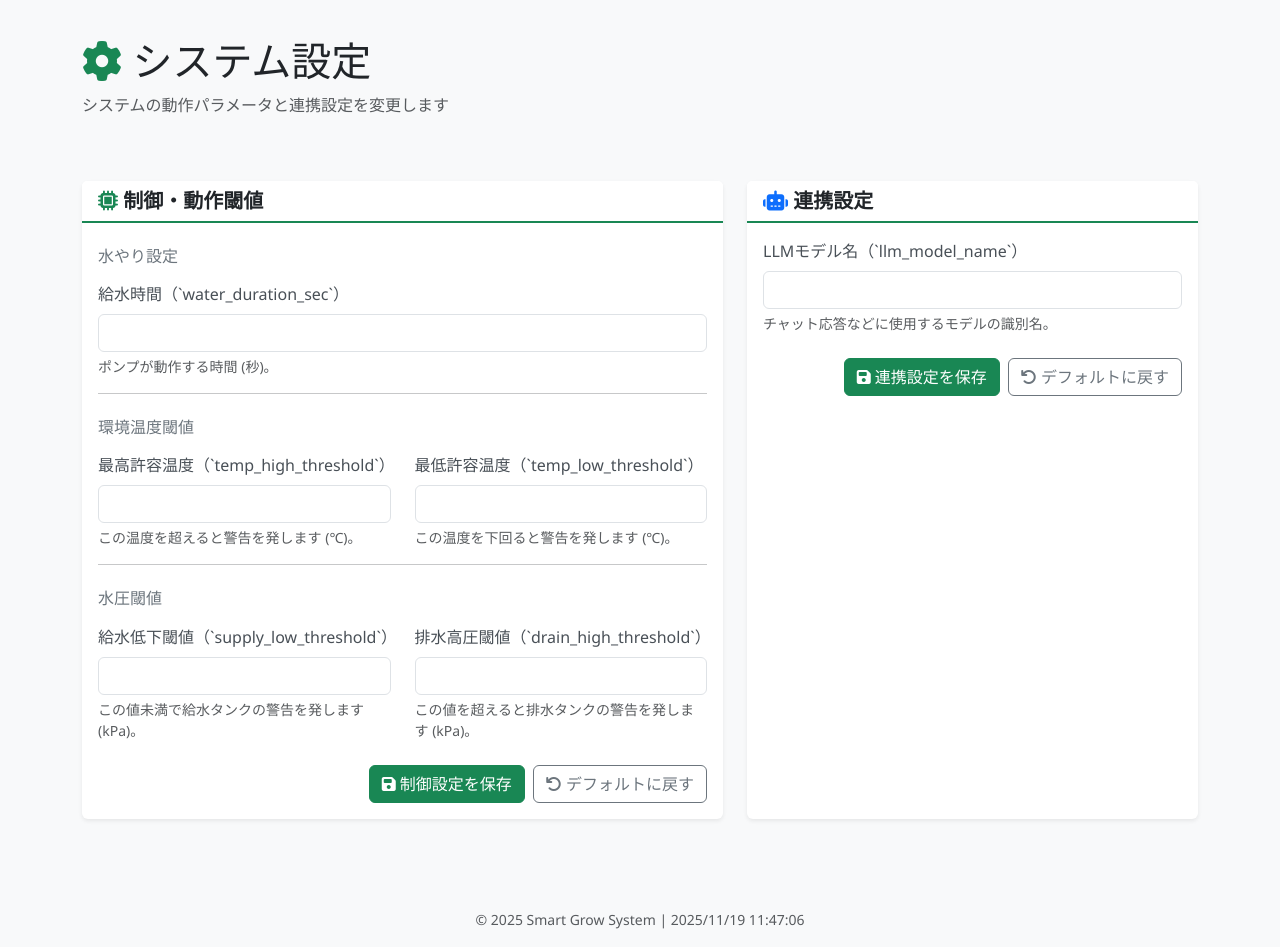
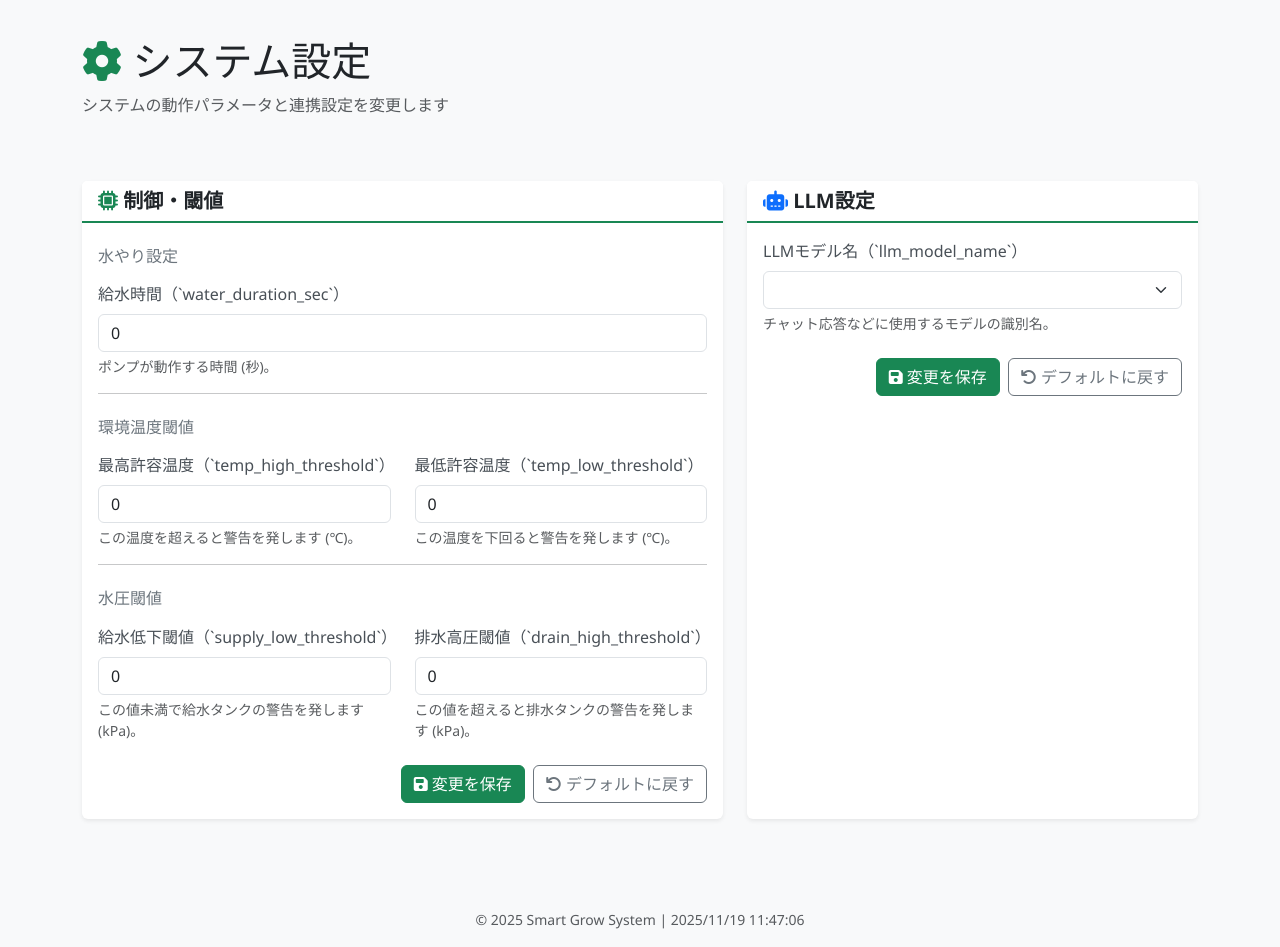
Before and after one commit to nh-dev26/smart-grow-core, a Flask app: page /settings in a window 1280 px wide. Shown: the part 57-1004 px from the top of the page. Run offline with Flask 3, Linux system fonts and the light colour scheme; data that the repository does not hold is empty.

Commit message:
settings関連を作成、APIの作成でほぼ終了

```diff
--- a/web_app/routes/api_routes.py
+++ b/web_app/routes/api_routes.py
@@ -1,7 +1,7 @@
-# web_api_bp/routes/api_routes.py
 from flask import Blueprint, jsonify, request, current_app
 from datetime import datetime
-from .. import services
+from web_app import services
+from config import DEFAULT_SYSTEM_CONFIG
 
 # Blueprintを定義。URLプレフィックスは '/api' に設定
 api_bp = Blueprint('api', __name__, url_prefix='/api')
@@ -182,3 +182,56 @@ def api_ai_chat():
     except Exception as e:
         print(f"API エラー: {e}")
         return jsonify({'error': str(e)}), 500
+
+THRESHOLD_KEYS = [
+    "water_duration_sec",
+    "temp_high_threshold",
+    "temp_low_threshold",
+    "supply_low_threshold",
+    "drain_high_threshold"
+]
+
+@api_bp.route('/settings/thresholds/reset', methods=['POST'])
+def reset_thresholds():
+    """制御・閾値設定をDBにリセットし、新しいデフォルト値を返す"""
+
+    # 【ステップ1】DBリセットのロジックをここに挿入します
+    # 例: services.reset_thresholds_to_default()
+
+    # 【ステップ2】リセット後の値（＝デフォルト値）を抽出
+    default_thresholds = {
+        key: DEFAULT_SYSTEM_CONFIG[key]
+        for key in THRESHOLD_KEYS
+    }
+
+    # 【ステップ3】成功応答を返す
+    return jsonify({
+        "success": True,
+        "config": default_thresholds,
+        "message": "制御・閾値設定がデフォルトにリセットされました。"
+    })
+
+INTEGRATION_KEYS = [
+    "llm_model_name",
+    # "slack_webhook_url" は .env依存なので、UIからは扱わない想定
+]
+
+@api_bp.route('/settings/integrations/reset', methods=['POST'])
+def reset_integrations():
+    """連携設定をDBにリセットし、新しいデフォルト値を返す"""
+
+    # 【ステップ1】DBリセットのロジックをここに挿入します
+    # 例: services.reset_integrations_to_default()
+
+    # 【ステップ2】リセット後の値（＝デフォルト値）を抽出
+    default_integrations = {
+        key: DEFAULT_SYSTEM_CONFIG[key]
+        for key in INTEGRATION_KEYS
+    }
+
+    # 【ステップ3】成功応答を返す
+    return jsonify({
+        "success": True,
+        "config": default_integrations,
+        "message": "連携設定がデフォルトにリセットされました。"
+    })
--- a/web_app/static/js/settings.js
+++ b/web_app/static/js/settings.js
@@ -2,7 +2,7 @@
 
 // APIエンドポイントの定義
 const API_URLS = {
-    fetch: '/api/settings/current',                     // GET: 全設定取得
+    fetch: '/api/system-config',                     // GET: 全設定取得
     updateThreshold: '/api/settings/thresholds',        // POST: 制御・閾値設定の更新
     resetThreshold: '/api/settings/thresholds/reset',   // POST: 制御・閾値設定のリセット
     updateIntegration: '/api/settings/integrations',    // POST: 連携設定の更新
@@ -17,7 +17,9 @@ async function loadSettings() {
         const response = await fetch(API_URLS.fetch);
         if (!response.ok) throw new Error('設定データの取得に失敗しました。');
 
-        const settings = await response.json();
+        const settings_json = await response.json();
+        settings = settings_json.config || {};
+        console.log(settings)
 
         // 制御・閾値設定をセット
         document.getElementById('water_duration').value = settings.water_duration_sec || 0;
--- a/web_app/templates/settings.html
+++ b/web_app/templates/settings.html
@@ -19,7 +19,7 @@
         <div class="col-12 col-lg-7">
             <div class="card border-0 shadow-sm h-100">
                 <div class="card-header bg-white">
-                    <h5 class="card-title mb-0"><i class="fas fa-microchip text-success"></i> 制御・動作閾値</h5>
+                    <h5 class="card-title mb-0"><i class="fas fa-microchip text-success"></i> 制御・閾値</h5>
                 </div>
                 <div class="card-body">
                     <form id="threshold-form">
@@ -29,7 +29,6 @@
                             <input type="number" class="form-control" id="water_duration" min="1" step="1" required>
                             <div class="form-text">ポンプが動作する時間 (秒)。</div>
                         </div>
-
                         <hr>
 
                         <h6 class="text-secondary mt-4 mb-3">環境温度閾値</h6>
@@ -45,7 +44,6 @@
                                 <div class="form-text">この温度を下回ると警告を発します (℃)。</div>
                             </div>
                         </div>
-
                         <hr>
 
                         <h6 class="text-secondary mt-4 mb-3">水圧閾値</h6>
@@ -63,7 +61,7 @@
                         </div>
 
                         <div class="d-flex justify-content-end mt-4">
-                             <button type="submit" class="btn btn-success me-2"><i class="fas fa-save"></i> 制御設定を保存</button>
+                             <button type="submit" class="btn btn-success me-2"><i class="fas fa-save"></i> 変更を保存</button>
                              <button type="button" class="btn btn-outline-secondary" id="reset-threshold-btn"><i class="fas fa-undo"></i> デフォルトに戻す</button>
                         </div>
                     </form>
@@ -74,18 +72,27 @@
         <div class="col-12 col-lg-5">
             <div class="card border-0 shadow-sm h-100">
                 <div class="card-header bg-white">
-                    <h5 class="card-title mb-0"><i class="fas fa-robot text-primary"></i> 連携設定</h5>
+                    <h5 class="card-title mb-0"><i class="fas fa-robot text-primary"></i> LLM設定</h5>
                 </div>
                 <div class="card-body">
                     <form id="integration-form">
+
+
                         <div class="mb-3">
                             <label for="llm_model" class="form-label">LLMモデル名（`llm_model_name`）</label>
-                            <input type="text" class="form-control" id="llm_model" required>
+
+                            <select class="form-select" id="llm_model" required>
+                                <option value="gpt-4-turbo">GPT-4 Turbo (互換性・強力)</option>
+                                <option value="gemini-2.5-flash" selected>Gemini Flash (高速・低コスト)</option>
+                                <option value="gemini-2.5-pro">Gemini Pro (高性能・複雑なタスク)</option>
+                                <option value="gemini-1.5-flash">Gemini 1.5 Flash (旧モデル互換)</option>
+                            </select>
+
                             <div class="form-text">チャット応答などに使用するモデルの識別名。</div>
                         </div>
 
                         <div class="d-flex justify-content-end mt-4">
-                             <button type="submit" class="btn btn-success me-2"><i class="fas fa-save"></i> 連携設定を保存</button>
+                             <button type="submit" class="btn btn-success me-2"><i class="fas fa-save"></i> 変更を保存</button>
                              <button type="button" class="btn btn-outline-secondary" id="reset-integration-btn"><i class="fas fa-undo"></i> デフォルトに戻す</button>
                         </div>
                     </form>
@@ -97,6 +104,6 @@
 </div>
 {% endblock %}
 
-{% block scripts %}
+{% block extra_scripts %}
 <script src="{{ url_for('static', filename='js/settings.js') }}"></script>
 {% endblock %}
```
